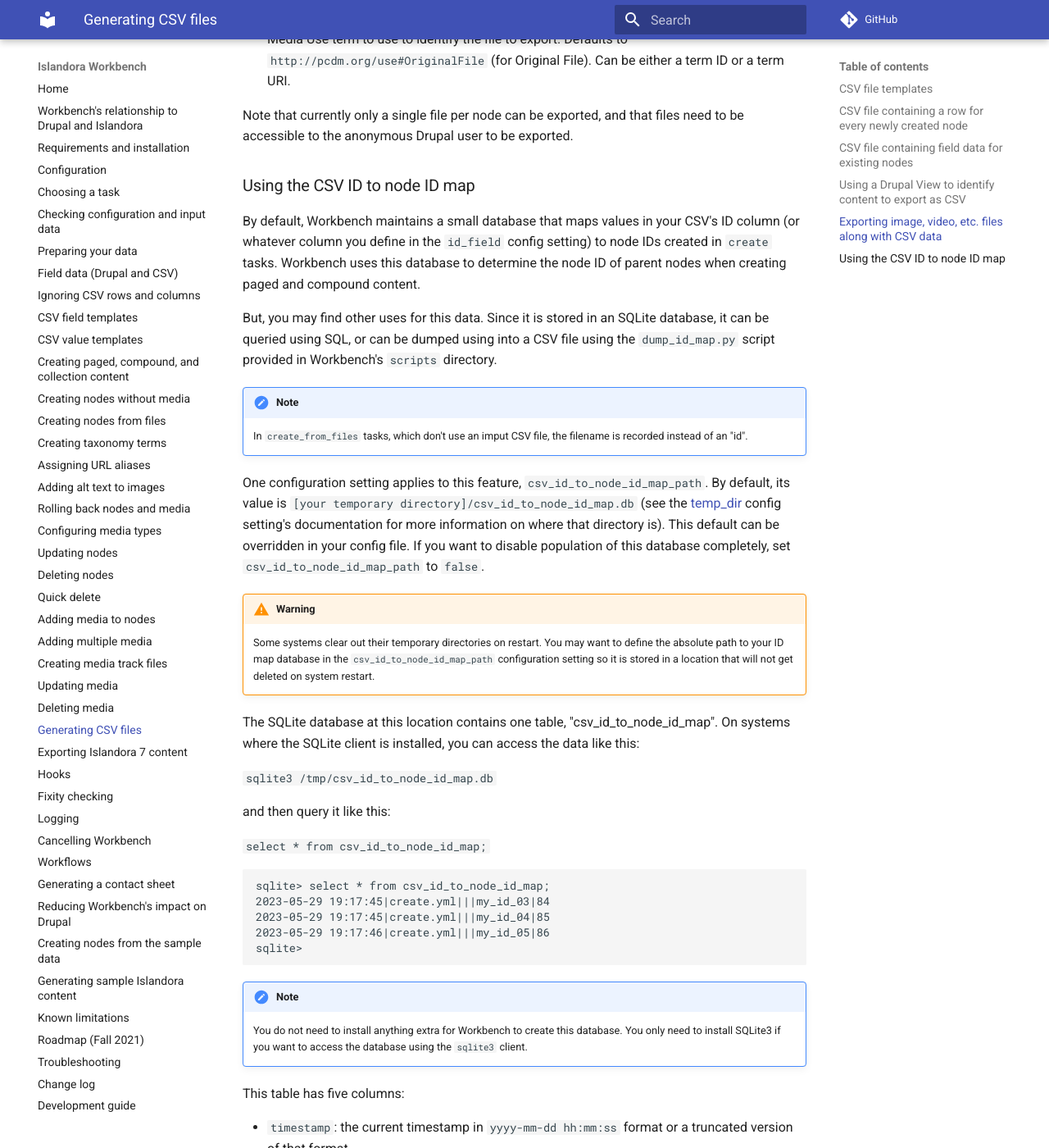
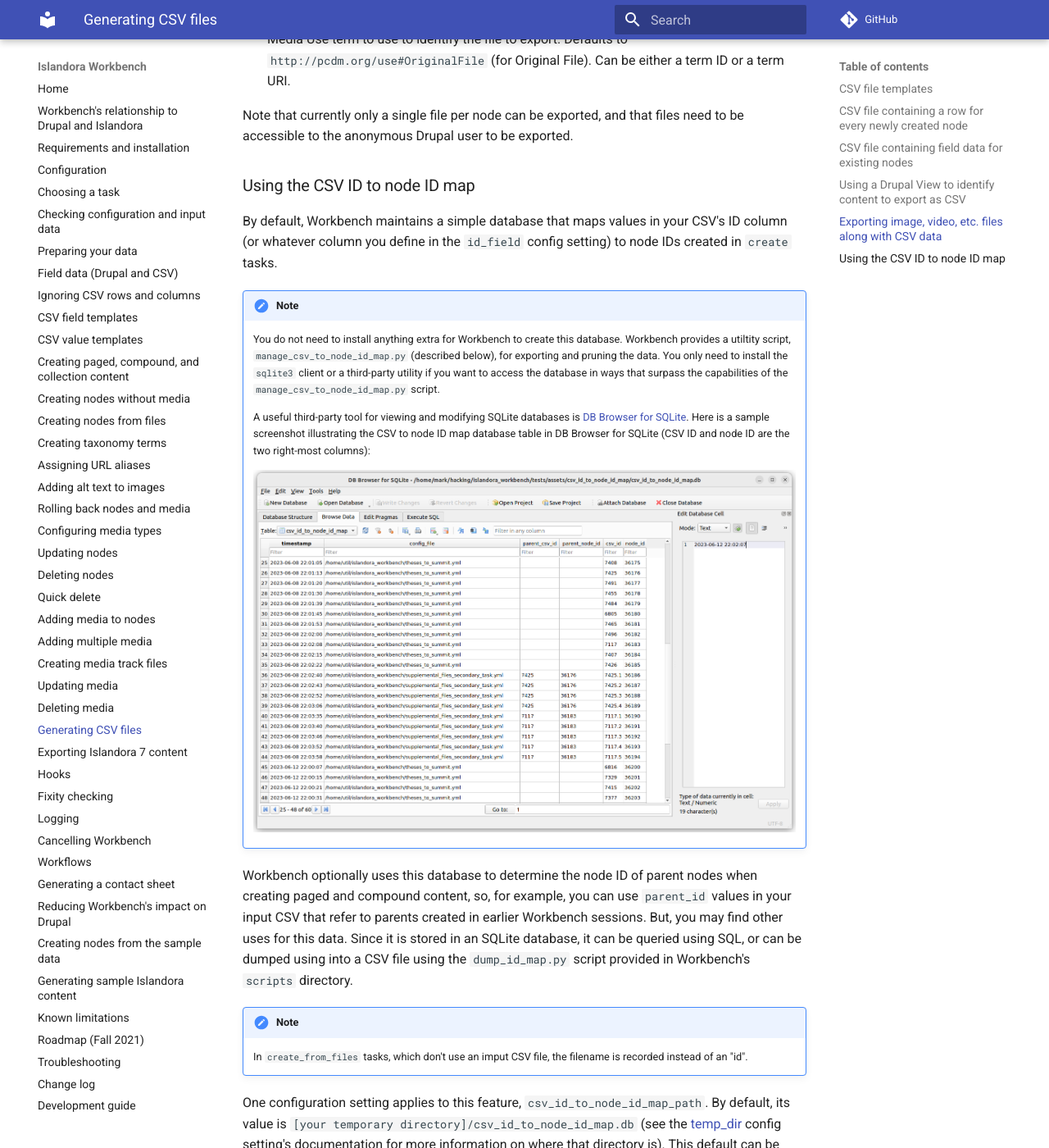
Before and after one commit to mjordan/islandora_workbench_docs, an MkDocs documentation site: the page built from docs/generating_csv_files.md, in a window 1280 px wide and 1400 px high, scrolled down 5945 px. Shown: the whole window at 82% size. Built offline with MkDocs 1.6.1 and Material for MkDocs 9.7.7, drawn with Linux system fonts in a browser that asks for light colours; comment, search, counter and statistics services are not loaded; some of the changed text lies outside the part shown.

Commit message:
Added mention of the DB Browser for SQLite to the 'Using the CSV ID to node ID map'; some additional cleanup of that section.

````diff
--- a/docs/generating_csv_files.md
+++ b/docs/generating_csv_files.md
@@ -152,9 +152,16 @@ Note that currently only a single file per node can be exported, and that files
 
 ### Using the CSV ID to node ID map
 
-By default, Workbench maintains a small database that maps values in your CSV's ID column (or whatever column you define in the `id_field` config setting) to node IDs created in `create` tasks. Workbench uses this database to determine the node ID of parent nodes when creating paged and compound content.
+By default, Workbench maintains a simple database that maps values in your CSV's ID column (or whatever column you define in the `id_field` config setting) to node IDs created in `create` tasks.
 
-But, you may find other uses for this data. Since it is stored in an SQLite database, it can be queried using SQL, or can be dumped using into a CSV file using the `dump_id_map.py` script provided in Workbench's `scripts` directory.
+!!! note
+    You do not need to install anything extra for Workbench to create this database. Workbench provides a utiltity script, `manage_csv_to_node_id_map.py` (described below), for exporting and pruning the data. You only need to install the `sqlite3` client or a third-party utility if you want to access the database in ways that surpass the capabilities of the `manage_csv_to_node_id_map.py` script.
+
+    A useful third-party tool for viewing and modifying SQLite databases is [DB Browser for SQLite](https://sqlitebrowser.org/). Here is a sample screenshot illustrating the CSV to node ID map database table in DB Browser for SQLite (CSV ID and node ID are the two right-most columns):
+
+    ![CSV to node ID map sample data in DB Browser](images/sqlite_db_browser.png)
+
+Workbench optionally uses this database to determine the node ID of parent nodes when creating paged and compound content, so, for example, you can use `parent_id` values in your input CSV that refer to parents created in earlier Workbench sessions. But, you may find other uses for this data. Since it is stored in an SQLite database, it can be queried using SQL, or can be dumped using into a CSV file using the `dump_id_map.py` script provided in Workbench's `scripts` directory.
 
 !!! note
     In `create_from_files` tasks, which don't use an imput CSV file, the filename is recorded instead of an "id".
@@ -164,7 +171,7 @@ One configuration setting applies to this feature, `csv_id_to_node_id_map_path`.
 !!! warning
     Some systems clear out their temporary directories on restart. You may want to define the absolute path to your ID map database in the `csv_id_to_node_id_map_path` configuration setting so it is stored in a location that will not get deleted on system restart.
 
-The SQLite database at this location contains one table, "csv_id_to_node_id_map". On systems where the SQLite client is installed, you can access the data like this:
+The SQLite database contains one table, "csv_id_to_node_id_map". On systems where the SQLite client is installed, you can access the data like this:
 
 `sqlite3 /tmp/csv_id_to_node_id_map.db`
 
@@ -180,9 +187,6 @@ sqlite> select * from csv_id_to_node_id_map;
 sqlite>
 ```
 
-!!! note
-    You do not need to install anything extra for Workbench to create this database. You only need to install SQLite3 if you want to access the database using the `sqlite3` client.
-
 This table has five columns:
 
 * `timestamp`: the current timestamp in `yyyy-mm-dd hh:mm:ss` format or a truncated version of that format
@@ -192,18 +196,18 @@ This table has five columns:
 * `csv_id`: the value in the node's CSV ID field (or in `create_from_files` tasks, which don't use an imput CSV file, the filename)
 * `node_id`: the node's Drupal node ID
 
-If you don't want to use the SQLite client to query the database directly, you can use `scripts/dump_id_map.py` to:
+If you don't want to query the database directly, you can use `scripts/manage_csv_to_node_id_map.py` to:
 
-* Dump the contents of the entire database to a CSV file.
-    * To do this, in the Workbench directory, run the script, specifying the path to the database file and the path to the CSV output: `python scripts/dump_id_map.py --db_path /tmp/csv_id_to_node_id_map.db --csv_path /tmp/output.csv`
-* Dump the rows that have duplicate (i.e., identical) CSV ID values, or in fact, duplicate values in any specific field.
+* Export the contents of the entire database to a CSV file.
+    * To do this, in the Workbench directory, run the script, specifying the path to the database file and the path to the CSV output: `python scripts/manage_csv_to_node_id_map.py --db_path /tmp/csv_id_to_node_id_map.db --csv_path /tmp/output.csv`
+* Export the rows that have duplicate (i.e., identical) CSV ID values, or duplicate values in any specific field.
     * To limit the rows that are dumped to those with duplicate values in a specific database field, add the `--nonunique` argument and the name of the field, e.g., `--nonunique csv_id`. The resulting CSV will only contain those entries from your database.
-* Remove entries from the database that have a specific value in their `config_file` column.
-    * To do this, provide the script with the `--remove_entries_with_config_files` argument, e.g., `python scripts/dump_id_map.py --db_path csv_id_to_node_id_map.db --remove_entries_with_config_files create.yml`. You can also specify a comma-separated list of config file names (for example `--remove_entries_with_config_files create.yml,create_testing.yml`) to remove all entries with those config file names with one command.
-* Remove entries from the database create before a specific date.
-    * To do this, provide the script with the `--remove_entries_before` argument, e.g., `python scripts/dump_id_map.py --db_path csv_id_to_node_id_map.db --remove_entries_before "2023-05-29 19:17"`.
-* Remove entries from the database created after a specific date.
-    * To do this, provide the script with the `--remove_entries_after` argument, e.g., `python scripts/dump_id_map.py --db_path csv_id_to_node_id_map.db --remove_entries_after "2023-05-29 19:17"`.
+* Delete entries from the database that have a specific value in their `config_file` column.
+    * To do this, provide the script with the `--remove_entries_with_config_files` argument, e.g., `python scripts/manage_csv_to_node_id_map.py --db_path csv_id_to_node_id_map.db --remove_entries_with_config_files create.yml`. You can also specify a comma-separated list of config file names (for example `--remove_entries_with_config_files create.yml,create_testing.yml`) to remove all entries with those config file names with one command.
+* Delete entries from the database create before a specific date.
+    * To do this, provide the script with the `--remove_entries_before` argument, e.g., `python scripts/manage_csv_to_node_id_map.py --db_path csv_id_to_node_id_map.db --remove_entries_before "2023-05-29 19:17"`.
+* Delete entries from the database created after a specific date.
+    * To do this, provide the script with the `--remove_entries_after` argument, e.g., `python scripts/manage_csv_to_node_id_map.py --db_path csv_id_to_node_id_map.db --remove_entries_after "2023-05-29 19:17"`.
 
 
 The value of the `--remove_entries_before` and `--remove_entries_after` arguments is a date string that can take the form `yyyy-mm-dd hh:mm:ss` or any truncated version of that format, e.g. `yyyy-mm-dd hh:mm`, `yyyy-mm-dd hh`, or `yyyy-mm-dd`. Any rows in the database table that have a `timestamp` value that matches the date value will be deleted from the database. Note that if your timestamp value has a space in it, you need to wrap it quotation marks as illustrated above; if you don't, the script will delete all the entries on the timestamp value before the space, in other words, that day.
````
Also changed, not shown: docs/changelog.md (+2 -0 lines), docs/images/sqlite_db_browser.png (added).
